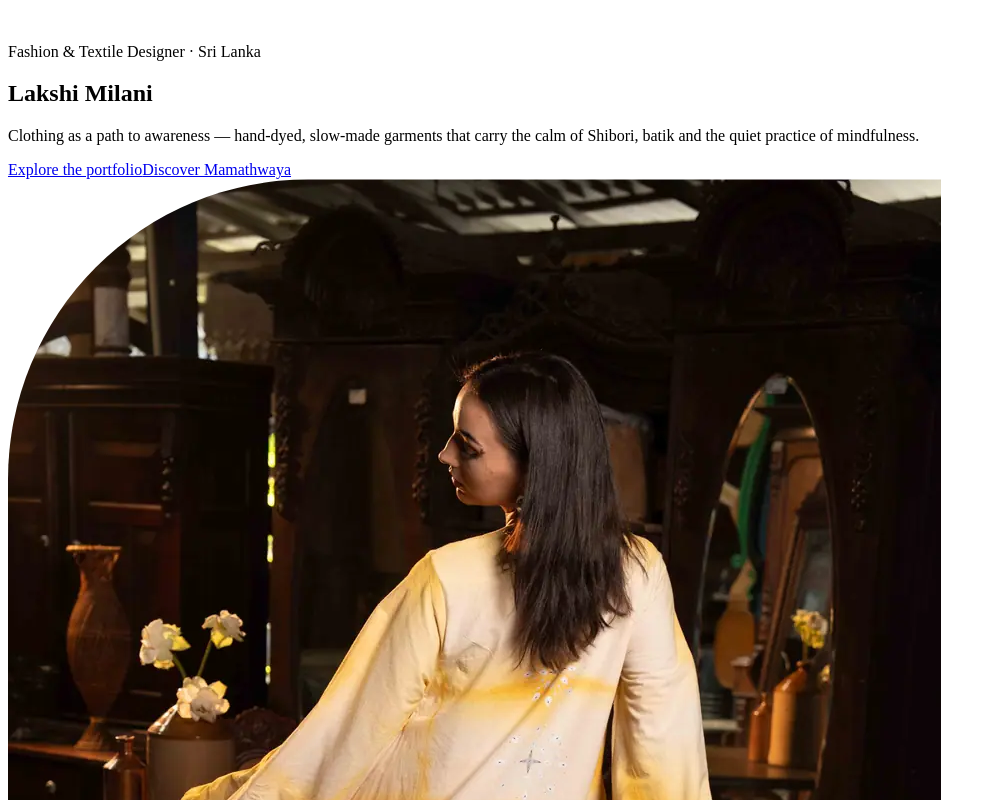
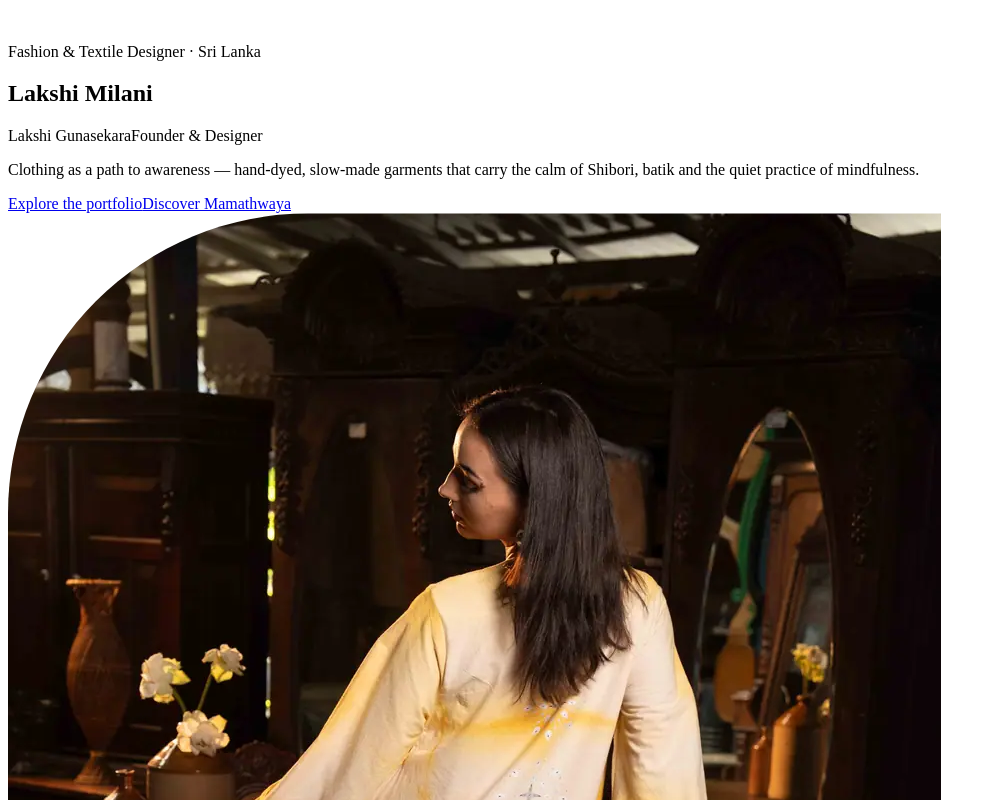
Before and after one commit to decostar27/rdcbuilds, a React (Vite) app: page / in a window 1280 px wide. Shown: the part 2260-3060 px from the top of the page, without its empty margins (0-996 px from the left). Built offline with nearby package versions, Linux system fonts and the light colour scheme; the HTML template or start-up script is replaced by a standard one.

Commit message:
Hero: add 'Lakshi Gunasekara — Founder & Designer' signature line

```diff
--- a/src/sections/Hero.jsx
+++ b/src/sections/Hero.jsx
@@ -30,6 +30,10 @@ export default function Hero({ ready }) {
           <BlurText text="Lakshi" className="t-line" delay={0.25} start={ready} />
           <BlurText text="Milani" className="t-line t-italic" delay={0.55} start={ready} />
         </h1>
+        <motion.div className="hero-sign" variants={v} initial="hide" animate={show} custom={0.85}>
+          <span className="hs-name">Lakshi Gunasekara</span>
+          <span className="hs-role">Founder &amp; Designer</span>
+        </motion.div>
         <motion.p className="hero-lede" variants={v} initial="hide" animate={show} custom={1}>
           Clothing as a path to awareness — hand-dyed, slow-made garments that carry the calm of
           Shibori, batik and the quiet practice of mindfulness.
--- a/src/styles.css
+++ b/src/styles.css
@@ -210,6 +210,9 @@ p { color: var(--cocoa-2); margin: 0 0 18px; }
 .t-line { display: block; }
 .hero-title .t-italic { padding-left: .5em; color: var(--accent); }
 .display .t-italic, .h2 .t-italic { color: var(--accent); }
+.hero-sign { display: inline-flex; flex-direction: column; align-items: flex-end; margin: -6px 0 26px; padding-top: 14px; border-top: 1px solid var(--line); }
+.hs-name { font-family: var(--serif); font-weight: 400; font-size: clamp(22px, 2.4vw, 34px); letter-spacing: .04em; text-transform: uppercase; line-height: 1.05; color: var(--cocoa); }
+.hs-role { font-family: var(--serif); font-style: italic; font-size: clamp(15px, 1.4vw, 20px); letter-spacing: .06em; text-transform: uppercase; color: var(--olive-taupe); margin-top: 4px; }
 .hero-lede { max-width: 470px; font-size: clamp(17px, 1.4vw, 19px); }
 .hero-cta { display: flex; gap: 12px; flex-wrap: wrap; margin-top: 34px; }
 .hero-spot { position: absolute; left: -10%; top: -30%; width: 120%; height: 160%; pointer-events: none; opacity: 0; animation: spot 2.4s 1s ease forwards; z-index: 0; }
```
